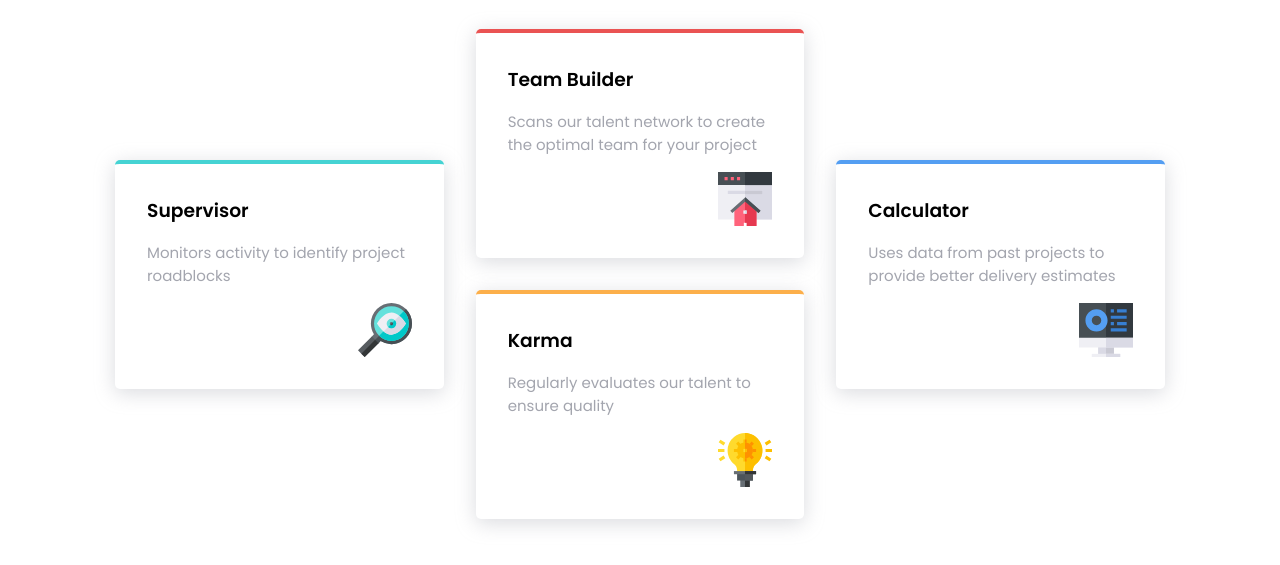
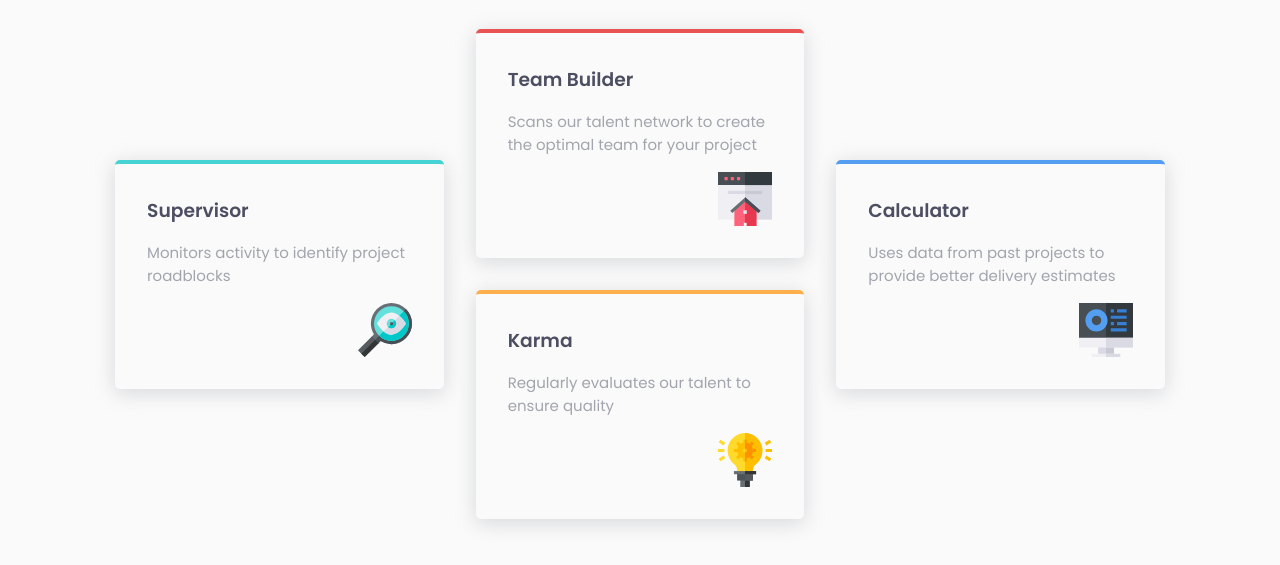
Before and after one commit to sarvothamgowda/Four-card-feature-section.githun.io, a plain HTML site: page index.html in a window 1280 px wide. Shown: the part 229-794 px from the top of the page. Drawn offline with Linux system fonts and the light colour scheme.

Commit message:
Update style.css

```diff
--- a/style.css
+++ b/style.css
@@ -13,6 +13,7 @@ body {
     display: grid;
     place-content: center;
     font-family: 'Poppins', sans-serif;
+    background-color: hsl(0, 0%, 98%)
 }
 
 .container {
@@ -83,6 +84,10 @@ p {
     text-align: left;
 }
 
+h3 {
+    color: hsl(234, 12%, 34%);
+}
+
 .card-1 img, .card-2 img, .card-3 img, .card-4 img {
     justify-self: end;
 }
```
